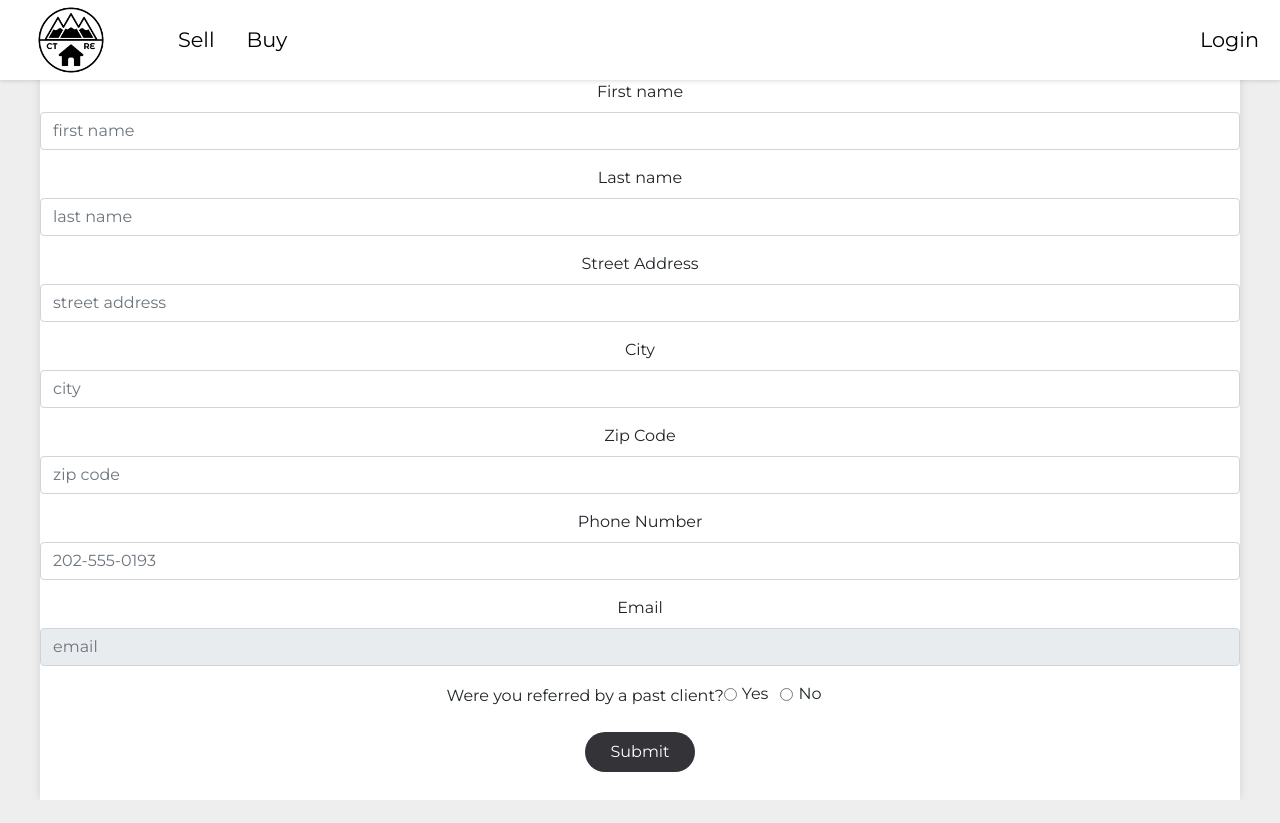
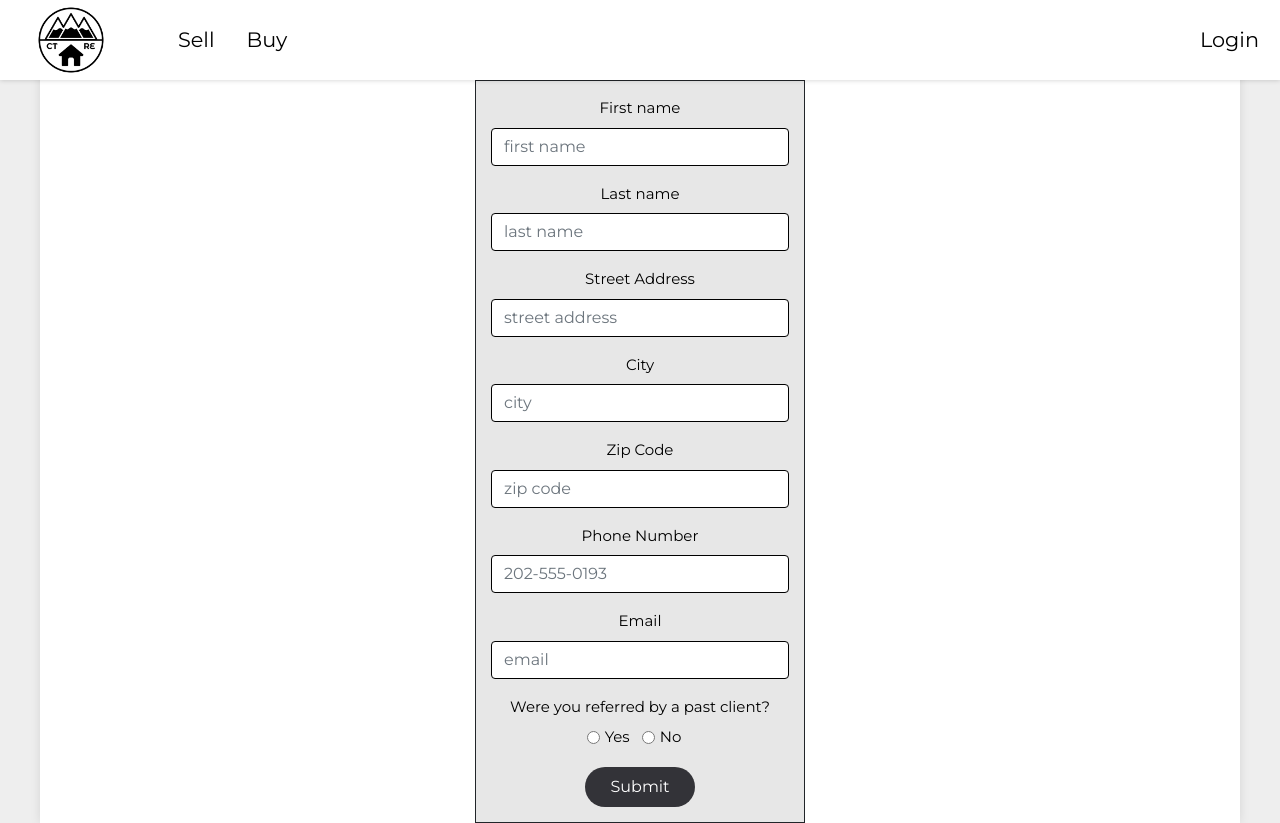
Before and after one commit to jordanoneal/ReHomeUtah, a React (Create React App) app in the folder client/: page /accountinfo in a window 1280 px wide. Before the commit the page ends 800 px from the top, so only its background shows below. Built offline with nearby package versions, Linux system fonts and the light colour scheme; no server answers.

Commit message:
Fixed Form styling

```diff
--- /dev/null
+++ b/client/src/components/Form.module.less
@@ -0,0 +1,20 @@
+.form {
+  width: 100%;
+  max-width: 330px;
+  padding: 15px;
+  margin: auto;
+  height: 100%;
+  background-color: rgba(224, 224, 224, 0.774);
+  border-style: solid;
+  border-width: thin;
+  label {
+    color: black;
+    font-size: 15px;
+  }
+  :global(.form-control) {
+    background-color: white;
+    border-style: solid;
+    border-width: thin;
+    border-color: black;
+  }
+}
--- /dev/null
+++ b/client/src/components/Form.tsx
@@ -0,0 +1,7 @@
+import classNames from 'classnames';
+import React from 'react';
+import styles from './Form.module.less';
+
+export const Form = (props: React.FormHTMLAttributes<HTMLFormElement>) => {
+    return <form {...props} className={classNames(styles.form, props.className)}/>
+}
--- a/client/src/pages/AccountInfo.tsx
+++ b/client/src/pages/AccountInfo.tsx
@@ -1,8 +1,8 @@
 import React, { useState, useEffect } from "react";
 import { User } from "../recoil/userAtom";
 import useForceUserLogin from "../utils/useForceUserLogin";
-import "../styles/AccountInfo.css";
 import { useHistory } from "react-router-dom";
+import { Form } from "../components/Form";
 
 function AccountInfo() {
   const {user, postUser} = useForceUserLogin();
@@ -47,7 +47,7 @@ function AccountInfo() {
   };
 
   return (
-    <form onSubmit={submitAccountInfo}>
+    <Form onSubmit={submitAccountInfo}>
       <div className="form-group">
         <label htmlFor="formGroupExampleInput">First name</label>
         <input
@@ -156,7 +156,7 @@ function AccountInfo() {
       <button className="btn" type="submit">
         Submit
       </button>
-    </form>
+    </Form>
   );
 }
 
--- a/client/src/pages/LoginPage.tsx
+++ b/client/src/pages/LoginPage.tsx
@@ -1,6 +1,7 @@
 import React from "react";
 import useUserState from "../utils/useUserState";
 import { Link } from "react-router-dom";
+import { Form } from "../components/Form";
 
 export const LoginPage: React.FC = () => {
   const { user, googleLogin } = useUserState();
@@ -15,7 +16,7 @@ export const LoginPage: React.FC = () => {
   return (
     <div>
       <h4>Login to your account</h4>
-      <form id="login-form">
+      <Form id="login-form">
         <div className="form-group">
           <button className="btn btn-outline-dark" onClick={testClick}>
             <img
@@ -45,7 +46,7 @@ export const LoginPage: React.FC = () => {
           ></input>
         </div>
         <button className="btn">Login</button>
-      </form>
+      </Form>
 
       <div>
         Dont have an account?
--- a/client/src/pages/SellerDetails.tsx
+++ b/client/src/pages/SellerDetails.tsx
@@ -2,6 +2,7 @@ import React, { useState } from "react";
 import API from "../utils/API";
 import useForceUserLogin from "../utils/useForceUserLogin";
 import { useHistory } from "react-router";
+import { Form } from "../components/Form";
 
 export default function SellerDetails() {
   useForceUserLogin();
@@ -41,7 +42,7 @@ export default function SellerDetails() {
 
   return (
     <div>
-      <form onSubmit={handleSumbmit}>
+      <Form onSubmit={handleSumbmit}>
         <div className="form-group">
           <label>How long have you owned this property?</label>
           <input
@@ -143,7 +144,7 @@ export default function SellerDetails() {
         <button className="btn" type="submit">
           Submit order
         </button>
-      </form>
+      </Form>
     </div>
   );
 }
--- a/client/src/pages/Signup.tsx
+++ b/client/src/pages/Signup.tsx
@@ -1,5 +1,6 @@
 import React, { useState } from "react";
 import { Link } from "react-router-dom";
+import { Form } from "../components/Form";
 import API from "../utils/API";
 // import useUserState from "../utils/useUserState";
 
@@ -28,7 +29,7 @@ export default function Signup() {
   return (
     <div>
       <h4>Sign Up</h4>
-      <form onSubmit={submitForm}>
+      <Form onSubmit={submitForm}>
         <div className="form-group">
           <label>Email</label>
           <input
@@ -66,7 +67,7 @@ export default function Signup() {
         <Link to="/login" className="ml-2">
           Login
         </Link>
-      </form>
+      </Form>
     </div>
   );
 }
```
Also changed, not shown: client/src/styles/AccountInfo.css (deleted, +0 -30 lines).
